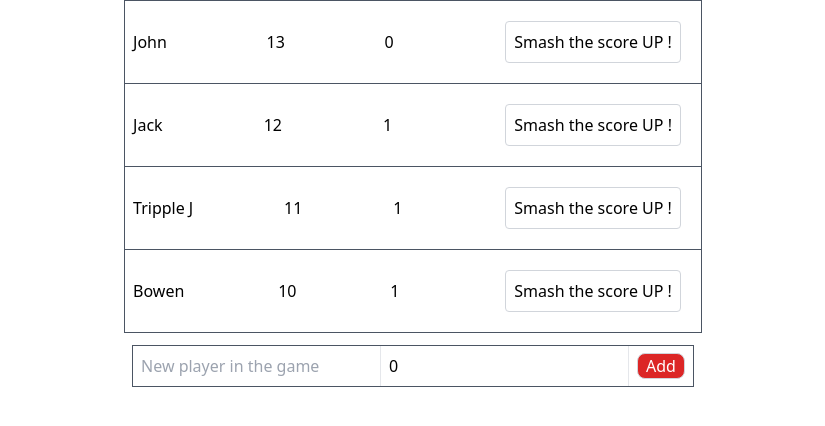
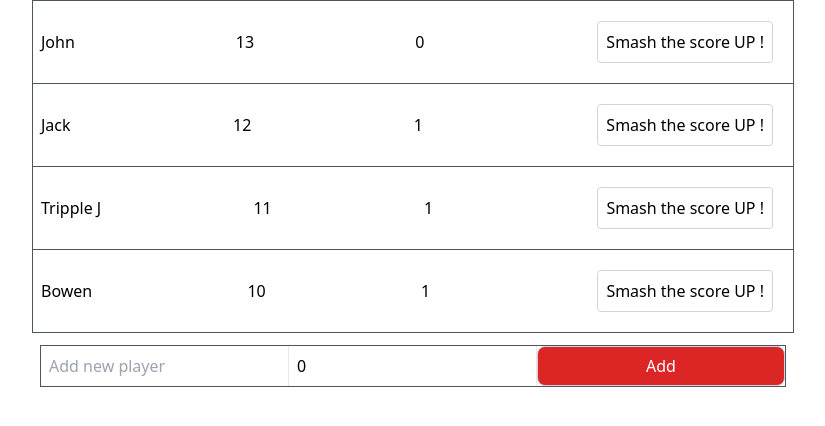
Before and after one commit to irex808/vue3-test1, a Vue app in the folder vue-test-1-sfc/: page / in a window 1280 px wide. Shown: the top 426 px of the page, without its empty margins (227-1052 px from the left). Built offline with nearby package versions, Linux system fonts and the light colour scheme.

Commit message:
PlayerCreate component modified css

```diff
--- a/vue-test-1-sfc/src/components/PlayerCreate.vue
+++ b/vue-test-1-sfc/src/components/PlayerCreate.vue
@@ -1,37 +1,54 @@
 <script>
-export default{
-    data(){
+export default {
+  data() {
     return {
-            name:'',
-            score:0,
-            placeHolder:'New player in the game'
-        }
+      name: "",
+      score: 0,
+      placeHolder: "Add new player"
+    };
   },
-    methods:{
-        addPlayer(){
+  methods: {
+    addPlayer() {
       let score = parseInt(this.score);
 
-            if(isNaN(score)){
+      if (isNaN(score)) {
         score = 0;
       }
-            if(this.name.length <= 2){
-                console.log('Kratko!')
+      if (this.name.length <= 2) {
         return;
       }
 
-            this.$emit('createPlayer', this.name, score );
-            this.name = '';
+      this.$emit("createPlayer", this.name, score);
+      this.name = "";
       this.score = 0;
-        }
-    }
-}
+    },
+  },
+};
 </script>
 <template>
-        <form @submit.prevent="addPlayer">
-        <div class="border border-gray-600 bg-white text-black mt-3">
-            <input v-model="name" :placeholder="this.placeHolder" @mouseover="this.placeHolder = '' " class="border-r p-2">
-            <input v-model="score" placeholder="Players score" class="border-r p-2">
-            <button type="submit" class="border rounded-lg border-gray-300 bg-red-600 text-white px-2 mx-2">Add</button>
+  <form @submit.prevent="addPlayer" class="mx-auto">
+    <div
+      class="grid grid-cols-3 justify-items-stretch border border-gray-600 bg-white text-black mt-3"
+    >
+      <input
+        v-model="name"
+        :placeholder="this.placeHolder"
+        @focus="this.placeHolder = ''"
+        @focusout="this.placeHolder = 'Add new player'"
+        class="border-r p-2 max-w-xs "
+      />
+      <input
+        v-model="score"
+        @focus="this.score = ''"
+        @focusout="this.score = 0"
+        class="border-r p-2 "
+      />
+      <button
+        type="submit"
+        class="border rounded-lg border-gray-300 text-white bg-red-600 hover:bg-red-700 "
+      >
+        Add
+      </button>
     </div>
   </form>
 </template>
```
Lines whose indentation alone changed are shown as unchanged.
